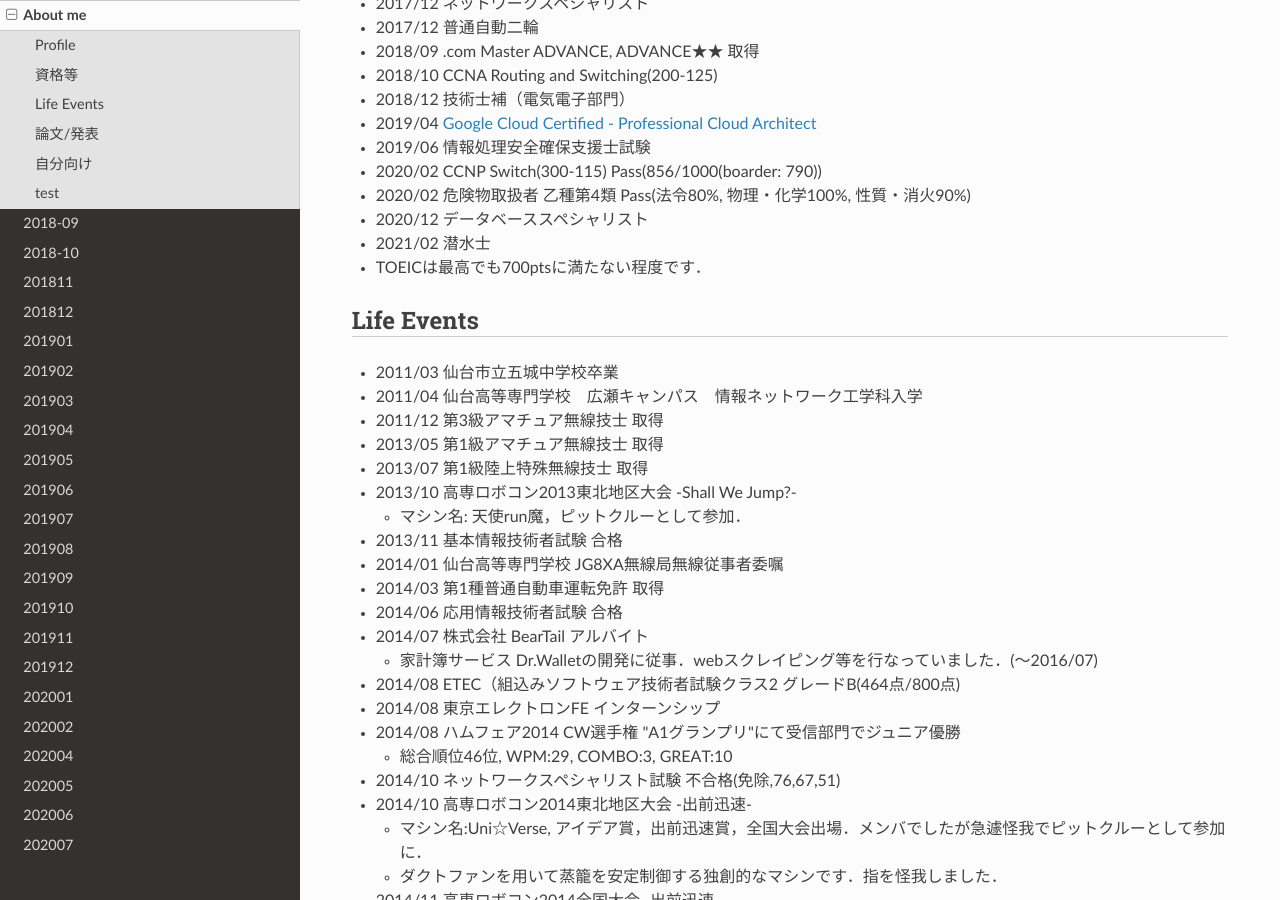
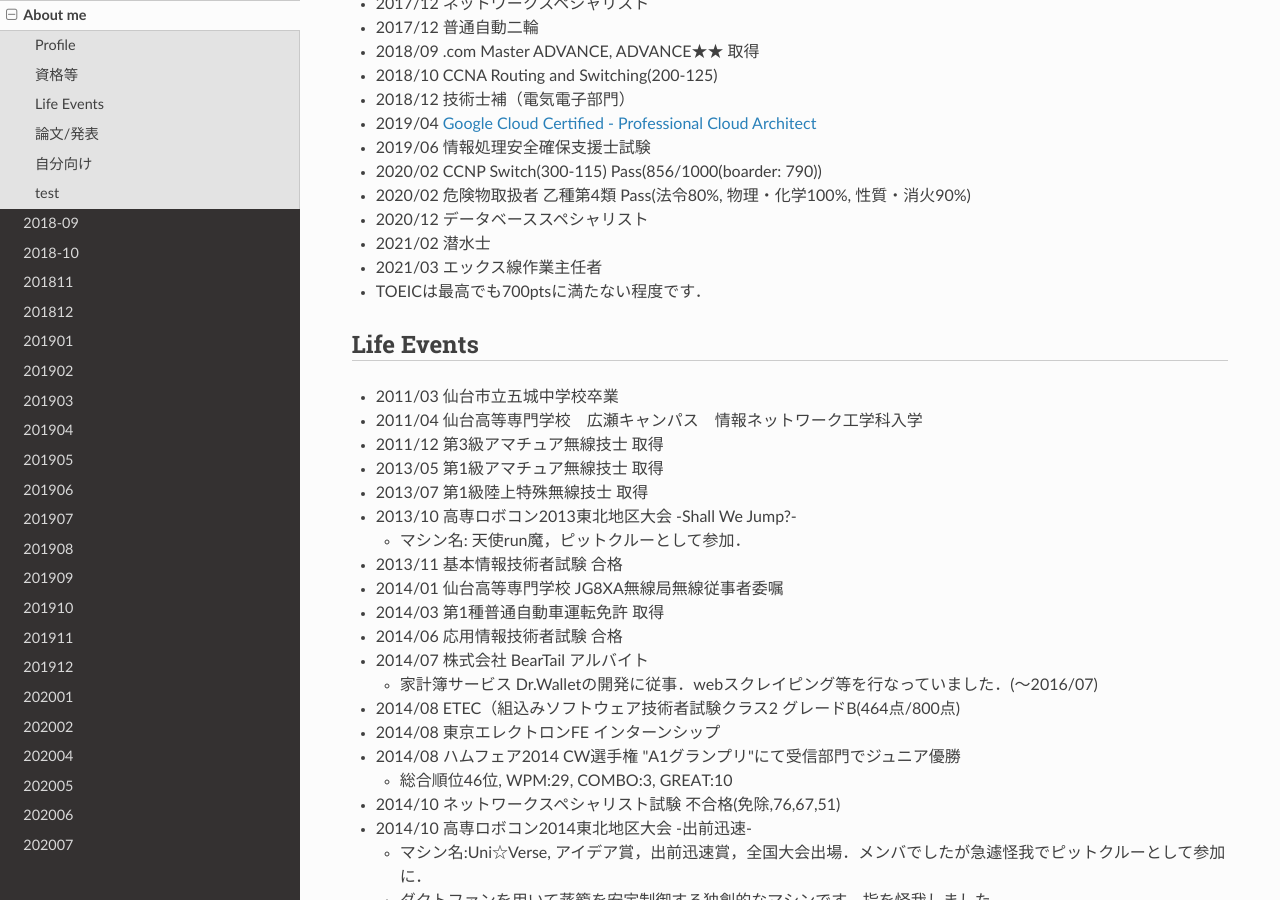
Before and after one commit to jp7fkf/JP7FKF-Warehouse, a Sphinx documentation site: the page built from source/profile.md, in a window 1280 px wide and 900 px high, scrolled down 1174 px. Built offline with Sphinx 7.4.7 and the Read the Docs theme 2.0.0, drawn with Linux system fonts in a browser that asks for light colours; some of the changed text lies outside the part shown.

Commit message:
2021-04-11 21:19:12 JST

```diff
--- a/source/_static/html/index.html
+++ b/source/_static/html/index.html
@@ -100,6 +100,7 @@
 <li>2020/04  危険物取扱者 乙種第4類 免状交付
 <li>2020/12  データベーススペシャリスト</li>
 <li>2021/02  潜水士試験　合格</li>
+<li>2021/03  エックス線作業主任者試験　合格</li>
 <li>TOEICは最高でも700ptsに満たない程度です．</li>
 </ul>
 
@@ -214,6 +215,7 @@
 <li>2020/02  危険物取扱者 乙種第4類 Pass(法令80%, 物理・化学100%, 性質・消火90%)</li>
 <li>2020/12  データベーススペシャリスト試験　合格(免除, 64.00, 70, 64)</li>
 <li>2021/02  潜水士試験　合格</li>
+<li>2021/03  エックス線作業主任者試験　合格</li>
 </ul>
 
 <h2>論文/発表</h2>
--- a/source/profile.md
+++ b/source/profile.md
@@ -49,6 +49,7 @@
   - 2020/02  危険物取扱者 乙種第4類 Pass(法令80%, 物理・化学100%, 性質・消火90%)
   - 2020/12  データベーススペシャリスト
   - 2021/02  潜水士
+  - 2021/03  エックス線作業主任者
   - TOEICは最高でも700ptsに満たない程度です．
 
 ## Life Events
@@ -125,6 +126,7 @@
   - 2020/04  危険物取扱者 乙種第4類 免状交付
   - 2020/12  データベーススペシャリスト試験　合格(免除, 64.00, 70, 64)
   - 2021/02  潜水士試験 合格
+  - 2021/03  エックス線作業主任者試験 合格
 
 ## 論文/発表
   1. 橋本雄大, 袁巧微, "CNC装置を用いたホーンアンテナの製作," 平成28年度東北地区高等専門学校専攻科産学連携シンポジウム, T16-P-50, Nov. 2016.
```
